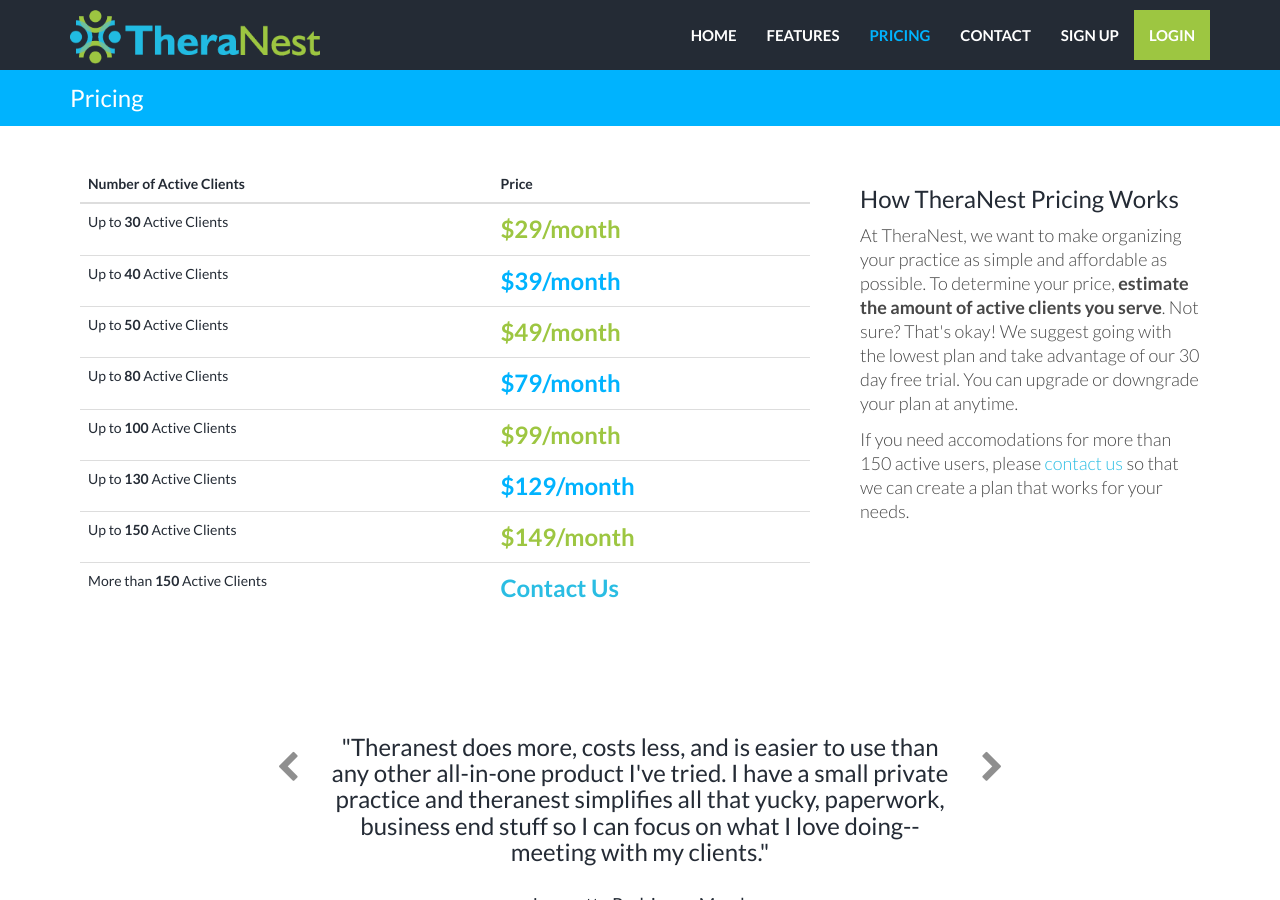
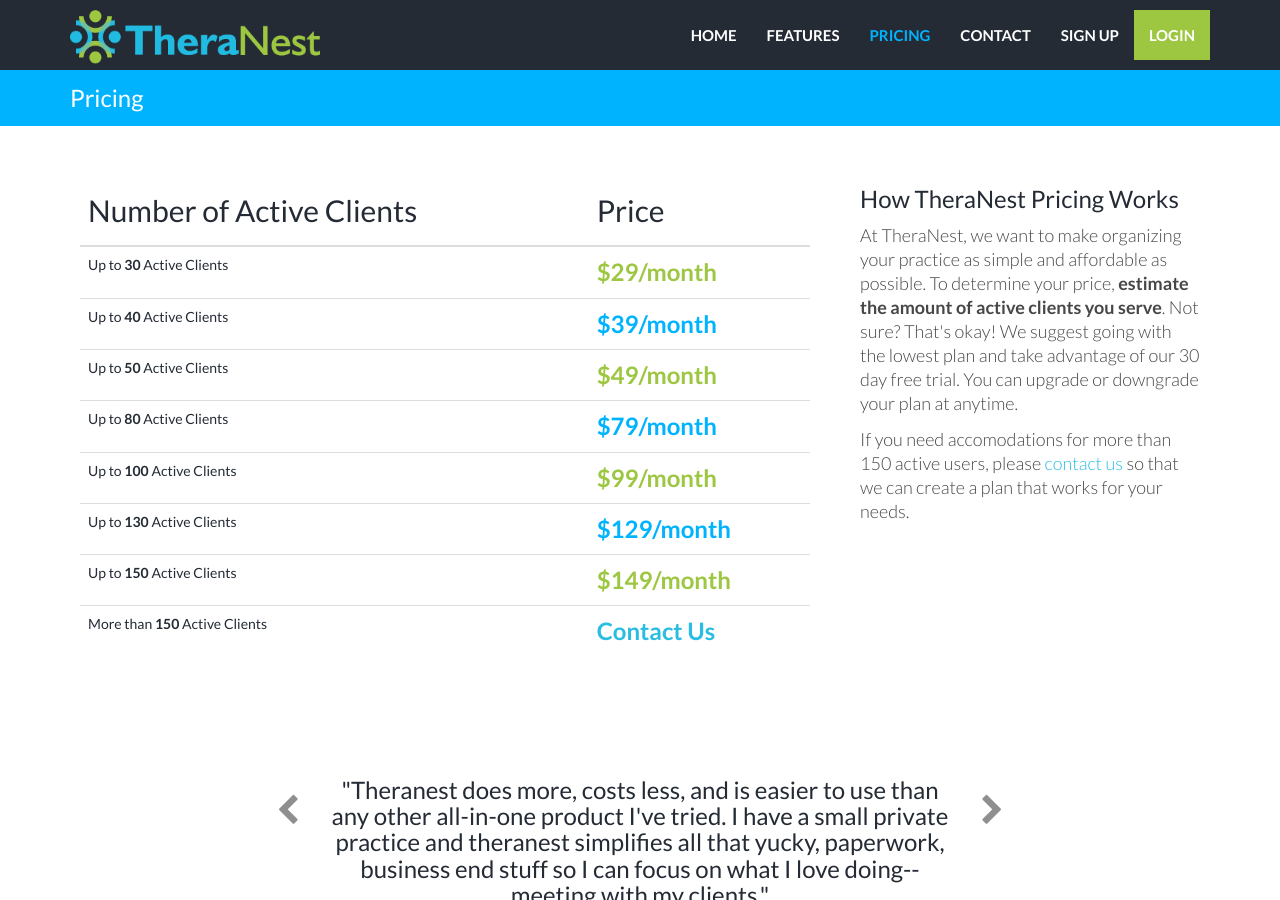
Before and after one commit to kaylacille/theranest-update, a Jekyll site: the page built from pricing.html, in a window 1280 px wide and 900 px high. Built offline with Jekyll 4.4.1, drawn with Linux system fonts in a browser that asks for light colours; nearby versions of some CDN libraries.

```diff
--- a/pricing.html
+++ b/pricing.html
@@ -9,8 +9,8 @@ permalink: /pricing/
         <table class="table table-hover">
             <thead>
               <tr>
-                <th>Number of Active Clients</th>
-                <th>Price</th>
+                <th><h2>Number of Active Clients</h2></th>
+                <th><h2>Price</h2></th>
               </tr>
             </thead>
             <tbody>
```
